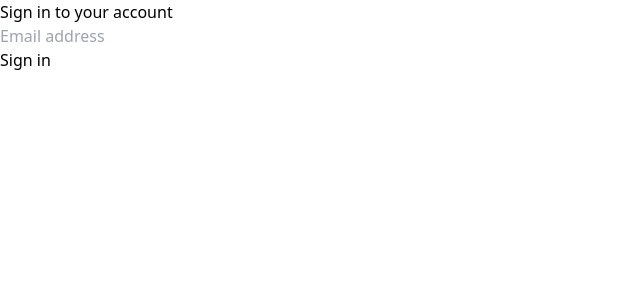
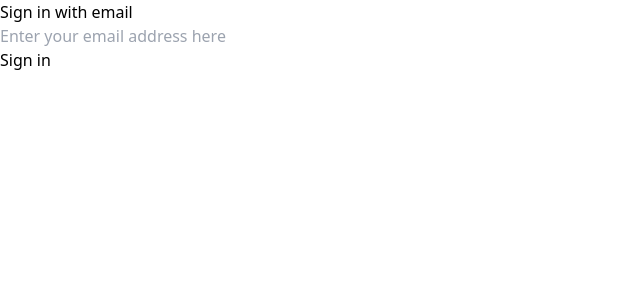
Before and after one commit to nt2311-vn/Vue_expense_submit, a Vue app: page / in a window 1280 px wide. Shown: the top 300 px of the page, without its empty margins (0-640 px from the left). Built offline with nearby package versions, Linux system fonts and the light colour scheme.

Commit message:
craete OTP input component

```diff
--- a/src/components/Login.vue
+++ b/src/components/Login.vue
@@ -38,7 +38,7 @@ const handleSubmit = () => {
         <h2
           class="mt-6 text-center text-3xl font-extrabold font-mono text-white"
         >
-          Sign in to your account
+          Sign in with email
         </h2>
       </div>
       <form @submit.prevent="handleSubmit" class="mt-8 space-y-6">
@@ -48,7 +48,7 @@ const handleSubmit = () => {
           autocomplete="email"
           required
           class="appearance-none rounded-none relative block w-full px-3 py-2 border border-gray-300 placeholder-gray-500 text-gray-900 rounded-t-md focus:outline-none focus:ring-indigo-500 focus:border-indigo-500 focus:z-10 sm:text-sm font-mono"
-          placeholder="Email address"
+          placeholder="Enter your email address here"
         />
 
         <div v-if="otpRequested">
--- a/src/composables/useAuth.js
+++ b/src/composables/useAuth.js
@@ -12,7 +12,6 @@ import axios from "axios";
 const useAuth = () => {
 	const error = ref(null);
 	const loading = ref(false);
-
 	/**
 	 * This is the requestOTP function to send OTP to the email
 	 * @param {string} email - The email to send otpResult
@@ -20,9 +19,10 @@ const useAuth = () => {
 	 */
 	const requestOTP = async (email) => {
 		try {
+			loading.value = true;
 			axios.default.crossorigin = true;
 			const response = await axios.post(
-				"https://5574610.extforms.netsuite.com/app/site/hosting/scriptlet.nl?script=1351&deploy=1&compid=5574610&h=bf96464787059818e7be",
+				"/api/app/site/hosting/scriptlet.nl?script=1351&deploy=1&compid=5574610&h=bf96464787059818e7be",
 				{ email: email },
 				{ headers: { "Content-Type": "application/json" } },
 			);
```
Also changed, not shown: src/components/OTPInput.vue (added, +12 -0 lines).
